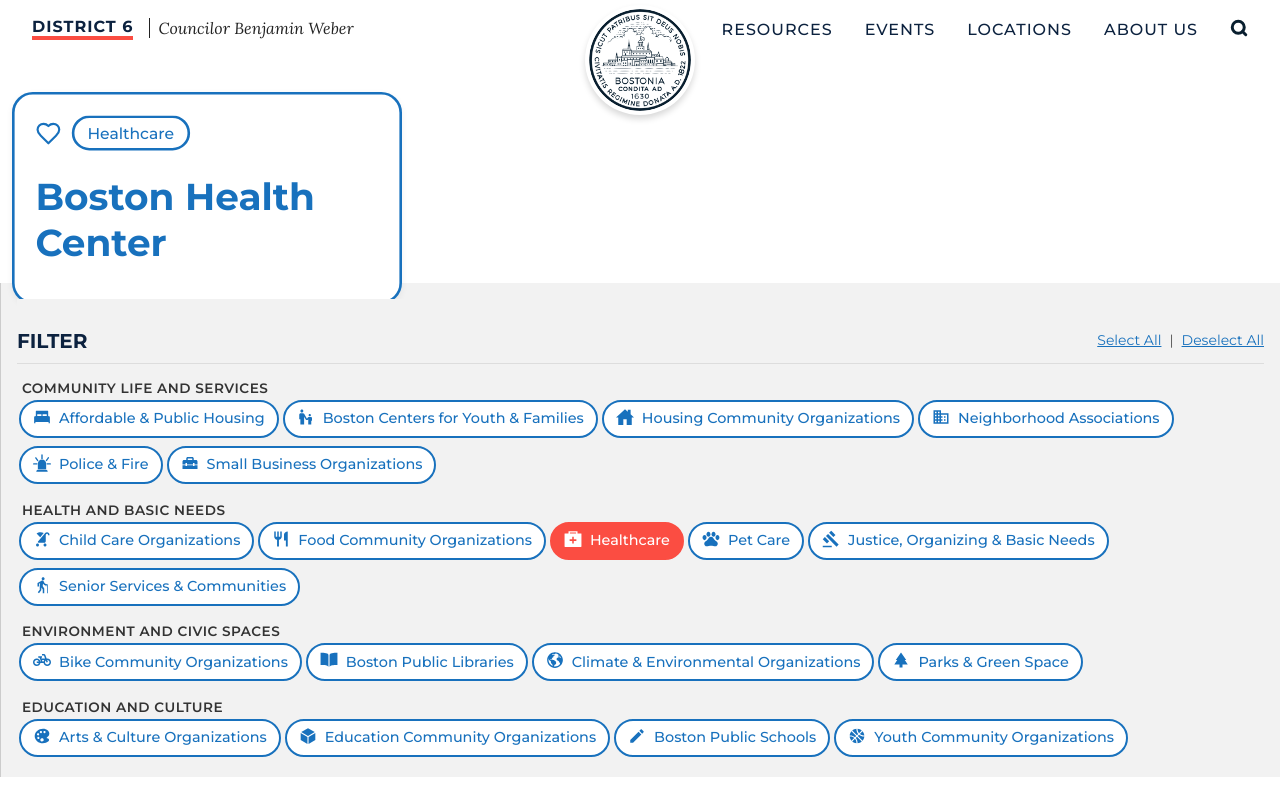
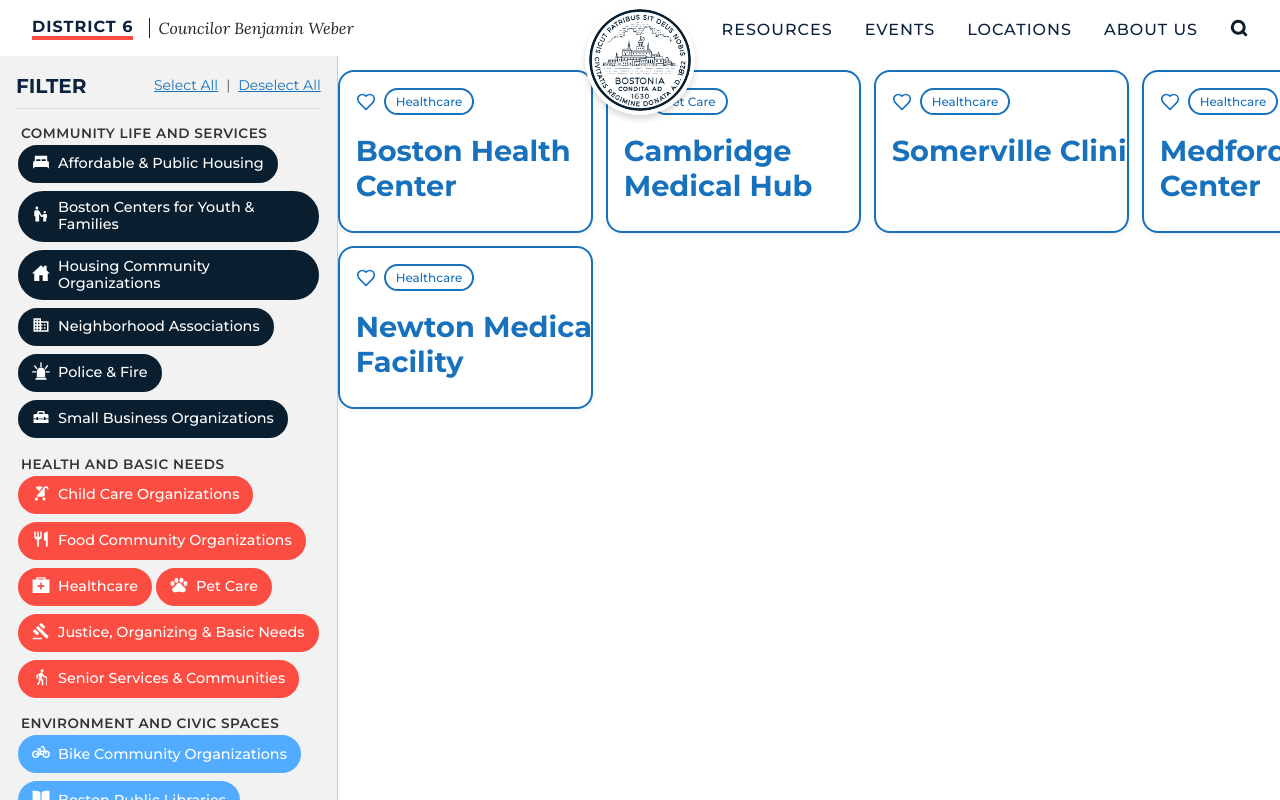
Before and after one commit to BU-Spark/pitne-district-6-app, a Next.js app in the folder next/: page /resources in a window 1280 px wide. Built offline with nearby package versions, Linux system fonts and the light colour scheme; no server answers.

Commit message:
making progress on resource page

```diff
--- a/next/app/components/ResourceCard/ResourceCard.css
+++ b/next/app/components/ResourceCard/ResourceCard.css
@@ -1,17 +1,15 @@
 .resource-card {
-  transform: scale(1.3);
+  /* transform: scale(0.9); */
   transform-origin: top left;
-  margin-bottom: 32px;
   position: relative;
   overflow: hidden;
   border-radius: 16px;
   border: 2px solid #1871bd;
   padding: 16px;
-  margin: 12px;
   background-color: white;
   color: #1871bd;
   width: 100%;
-  max-width: 300px;
+  width: 255px;
   box-shadow: 0 2px 6px rgba(0, 0, 0, 0.06);
   cursor: default;
   transition: background-color 0.4s ease;
@@ -95,6 +93,7 @@
 .info-icon {
   margin-right: 6px;
 }
+
 /*
 .view-button {
   position: absolute;
--- a/next/app/components/Sidebar/Sidebar.css
+++ b/next/app/components/Sidebar/Sidebar.css
@@ -1,14 +1,13 @@
 .sidebar {
-  flex: 1.1;
+  flex: 0.97;
   margin-top: 28px;
   background-color: #f2f2f2;
   padding: 1rem;
   overflow-y: auto;
-  border-left: 1px solid #ccc;
+  border-right: 1px solid #ccc;
 }
 
 .sidebar h2 {
-  /* margin-bottom: 1rem; */
   color: #0c223f;
 }
 .sidebar-header {
--- a/next/app/locations/MapPage.css
+++ b/next/app/locations/MapPage.css
@@ -1,5 +1,6 @@
 .main-container {
   display: flex;
+  flex-direction: row; /* Ensure row direction */
   height: 100vh;
   font-family: 'Montserrat', Arial, sans-serif;
 }
@@ -7,6 +8,13 @@
 .map-container {
   flex: 3;
   height: 100%;
+}
+
+.sidebar {
+  width: 300px;
+  background-color: #f9f9f9;
+  overflow-y: auto;
+  border-left: 1px solid #ccc;
 }
 
 .leaflet-map {
--- a/next/app/locations/MapPage.tsx
+++ b/next/app/locations/MapPage.tsx
@@ -70,7 +70,9 @@
   return (
     <>
       <Navbar />
+
       <div className="main-container">
+        <Sidebar selectedCategories={selectedCategories} setSelectedCategories={setSelectedCategories} />
         <div className="map-container">
           <MapContainer
             center={[42.3061, -71.1204]}
@@ -144,7 +146,7 @@
             />
           </MapContainer>
         </div>
-        <Sidebar selectedCategories={selectedCategories} setSelectedCategories={setSelectedCategories} />
+        {/* <Sidebar selectedCategories={selectedCategories} setSelectedCategories={setSelectedCategories} /> */}
       </div>
     </>
   );
--- /dev/null
+++ b/next/app/resources/ResourcePage.css
@@ -0,0 +1,18 @@
+.resource-main-container {
+  display: flex;
+  flex-direction: row;
+  height: 100vh;
+  font-family: 'Montserrat', Arial, sans-serif;
+}
+
+.resource-card-container {
+  flex: 3;
+  overflow-y: auto;
+}
+
+.resource-card-stack {
+  display: grid;
+  grid-template-columns: repeat(4, 1fr);
+  gap: 13px;
+  margin-top: 70px;
+}
--- a/next/app/resources/ResourcePage.tsx
+++ b/next/app/resources/ResourcePage.tsx
@@ -1,33 +1,94 @@
-import React from 'react';
+'use client';
+
+import React, { useState } from 'react';
 import Navbar from '../components/Navbar/Navbar';
+import Sidebar from '../components/Sidebar/Sidebar';
 import ResourceCard from '../components/ResourceCard/ResourceCard';
-import Sidebar from '../components/Sidebar/Sidebar';
-
 import { Heart } from 'lucide-react';
+import './ResourcePage.css';
+import { categoryMeta } from '../utils/categoryMeta';
 
 export default function ResourcePage() {
+  const allCategories = new Set(Object.keys(categoryMeta));
+  const [selectedCategories, setSelectedCategories] = useState(allCategories);
+
+  const resources = [
+    {
+      icon: <Heart size={20} />,
+      category: 'Healthcare',
+      title: 'Boston Health Center',
+      email: 'contact@bostonhealth.org',
+      contact: '(617) 555-1234',
+      website: 'https://bostonhealth.org',
+      lat: 42.3601,
+      lng: -71.0589,
+    },
+    {
+      icon: <Heart size={20} />,
+      category: 'Pet Care',
+      title: 'Cambridge Medical Hub',
+      email: 'info@cambridgemed.org',
+      contact: '(617) 555-6789',
+      website: 'https://cambridgemed.org',
+      lat: 42.3736,
+      lng: -71.1097,
+    },
+    {
+      icon: <Heart size={20} />,
+      category: 'Healthcare',
+      title: 'Somerville Clinic',
+      email: 'contact@somervilleclinic.org',
+      contact: '(617) 555-0001',
+      website: 'https://somervilleclinic.org',
+      lat: 42.3876,
+      lng: -71.0995,
+    },
+    {
+      icon: <Heart size={20} />,
+      category: 'Healthcare',
+      title: 'Medford Health Center',
+      email: 'info@medfordhealth.org',
+      contact: '(617) 555-7890',
+      website: 'https://medfordhealth.org',
+      lat: 42.4184,
+      lng: -71.1062,
+    },
+    {
+      icon: <Heart size={20} />,
+      category: 'Healthcare',
+      title: 'Newton Medical Facility',
+      email: 'contact@newtonmed.org',
+      contact: '(617) 555-2345',
+      website: 'https://newtonmed.org',
+      lat: 42.337,
+      lng: -71.2092,
+    },
+  ];
+
+  const filteredResources = resources.filter((r) => selectedCategories.has(r.category));
+
   return (
     <>
       <Navbar />
-      <div className="main-container">
-        <div className="map-container">
-          <div className="min-h-screen bg-gray-50 p-6 flex justify-center items-start" style={{ paddingTop: '80px' }}>
-            <ResourceCard
-              icon={<Heart size={20} />}
-              category="Healthcare"
-              title="Boston Health Center"
-              email="contact@bostonhealth.org"
-              contact="(617) 555-1234"
-              website="https://bostonhealth.org"
-              lat={42.3601}
-              lng={-71.0589}
-            />
+      <div className="resource-main-container">
+        <Sidebar selectedCategories={selectedCategories} setSelectedCategories={setSelectedCategories} />
+        <div className="resource-card-container">
+          <div className="resource-card-stack">
+            {filteredResources.map((resource, i) => (
+              <ResourceCard
+                key={i}
+                icon={resource.icon}
+                category={resource.category}
+                title={resource.title}
+                email={resource.email}
+                contact={resource.contact}
+                website={resource.website}
+                lat={resource.lat}
+                lng={resource.lng}
+              />
+            ))}
           </div>
         </div>
-        <Sidebar
-          selectedCategories={new Set(['Healthcare'])} // or a state variable if needed
-          setSelectedCategories={() => {}} // no-op function unless you plan to filter
-        />
       </div>
     </>
   );
```
